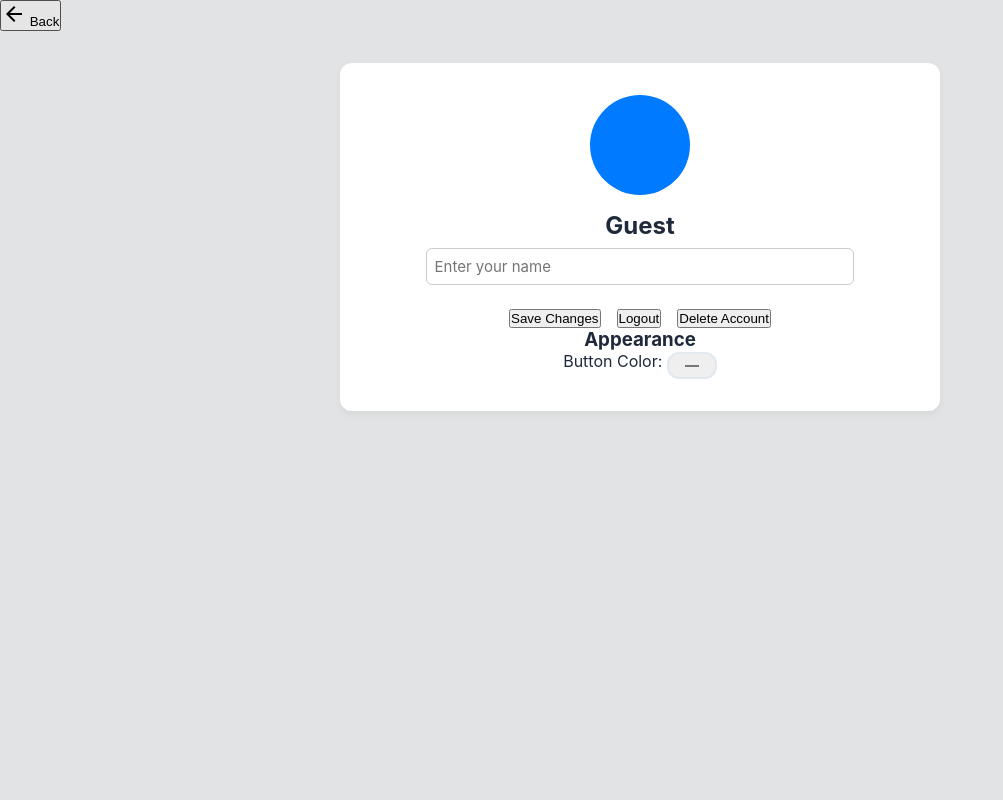
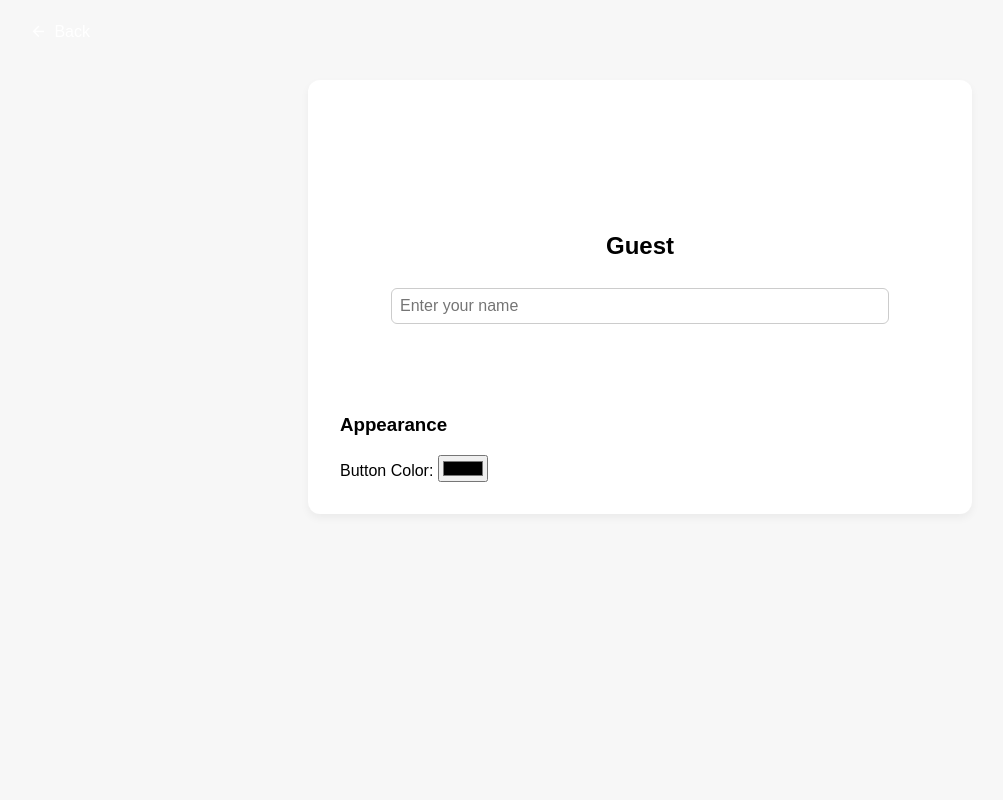
Before and after one commit to Juxnn02/LostAndFound, a Flask app: template templates/profile.html in a window 1280 px wide. Shown: the whole page, without its empty margins (0-1003 px from the left). Run offline with Flask 3, Linux system fonts and the light colour scheme; the template is opened without the code that fills it, so the values that code supplies are empty.

Commit message:
Update profile.html

```diff
--- a/templates/profile.html
+++ b/templates/profile.html
@@ -4,12 +4,18 @@
 <meta charset="UTF-8">
 <meta name="viewport" content="width=device-width, initial-scale=1.0">
 <title>Profile — Lost & Found</title>
-<link rel="stylesheet" href="{{ url_for('static', filename='app.css') }}">
 <link href="https://fonts.googleapis.com/icon?family=Material+Symbols+Outlined" rel="stylesheet">
 <style>
 :root {
     --button-bg: {{ user.get('button_color', '#007bff') }};
-    --button-hover: #ffffff;
+    --button-hover: #ffff00;
+}
+
+body {
+    font-family: Arial, sans-serif;
+    background: #f7f7f7;
+    margin: 0;
+    padding: 0;
 }
 
 .profile-container {
@@ -26,7 +32,7 @@
     width: 100px;
     height: 100px;
     border-radius: 50%;
-    background: #007bff;
+    background: var(--button-bg);
     color: white;
     display: flex;
     justify-content: center;
@@ -34,6 +40,8 @@
     cursor: pointer;
     overflow: hidden;
     margin: 0 auto 1rem;
+    font-size: 36px;
+    font-weight: bold;
 }
 
 .avatar img {
@@ -48,6 +56,7 @@
     margin: 0.5rem 0;
     border-radius: 6px;
     border: 1px solid #ccc;
+    font-size: 1rem;
 }
 
 .profile-buttons {
@@ -57,13 +66,56 @@
     margin-top: 1rem;
 }
 
+button {
+    background-color: var(--button-bg);
+    color: white;
+    border: none;
+    padding: 0.5rem 1rem;
+    border-radius: 6px;
+    cursor: pointer;
+    transition: 0.2s;
+    font-size: 1rem;
+}
+
+button:hover {
+    background-color: var(--button-hover);
+}
+
 .delete-btn:hover {
     background-color: #ff4d4d !important;
 }
+
+.appearance-section {
+    margin-top: 2rem;
+    text-align: left;
+}
+
+.back-btn {
+    margin: 1rem;
+    background-color: var(--button-bg);
+    color: white;
+    border: none;
+    padding: 0.4rem 0.8rem;
+    border-radius: 6px;
+    cursor: pointer;
+    display: flex;
+    align-items: center;
+    transition: 0.2s;
+}
+
+.back-btn:hover {
+    background-color: var(--button-hover);
+}
+
+.material-symbols-outlined {
+    margin-right: 0.4rem;
+    font-size: 1.2rem;
+}
 </style>
 </head>
-<body class="app-layout">
+<body>
 
+<!-- BACK BUTTON -->
 <button class="back-btn" onclick="location.href='/dashboard'">
     <span class="material-symbols-outlined">arrow_back</span> Back
 </button>
@@ -78,14 +130,17 @@
     <h2 id="user-name">{{ user_name or 'Guest' }}</h2>
     <p id="user-email">{{ user_email }}</p>
 
+    <!-- EDIT NAME -->
     <input type="text" id="name-input" class="profile-input" placeholder="Enter your name" value="{{ user_name or '' }}">
 
+    <!-- ACTION BUTTONS -->
     <div class="profile-buttons">
         <button id="save-btn">Save Changes</button>
         <button id="logout-btn">Logout</button>
         <button id="delete-btn" class="delete-btn">Delete Account</button>
     </div>
 
+    <!-- APPEARANCE SECTION -->
     <div class="appearance-section">
         <h3>Appearance</h3>
         <label for="button-color">Button Color:</label>
@@ -96,6 +151,7 @@
 <!-- Hidden file input for avatar upload -->
 <input type="file" id="avatar-upload" accept="image/*" style="display:none">
 
+<!-- PROFILE JS -->
 <script src="{{ url_for('static', filename='profile.js') }}"></script>
 </body>
 </html>
```
